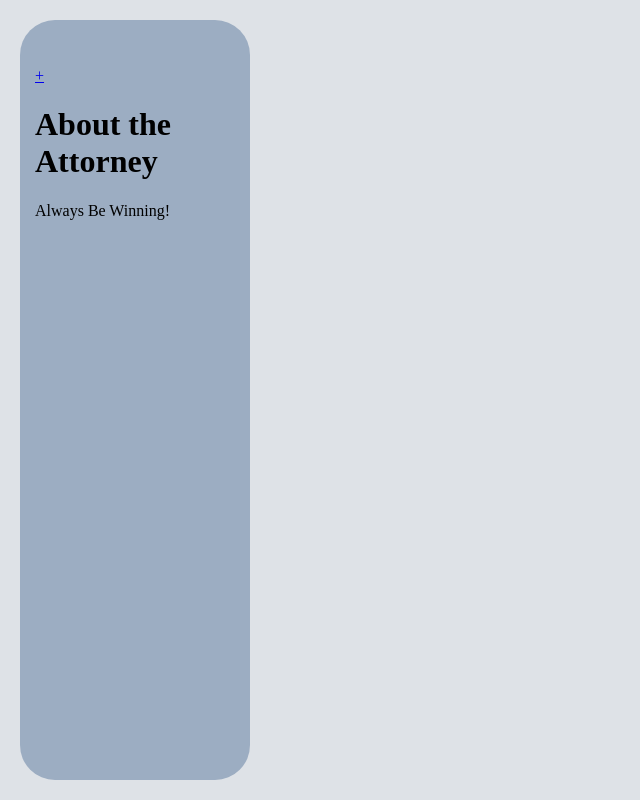
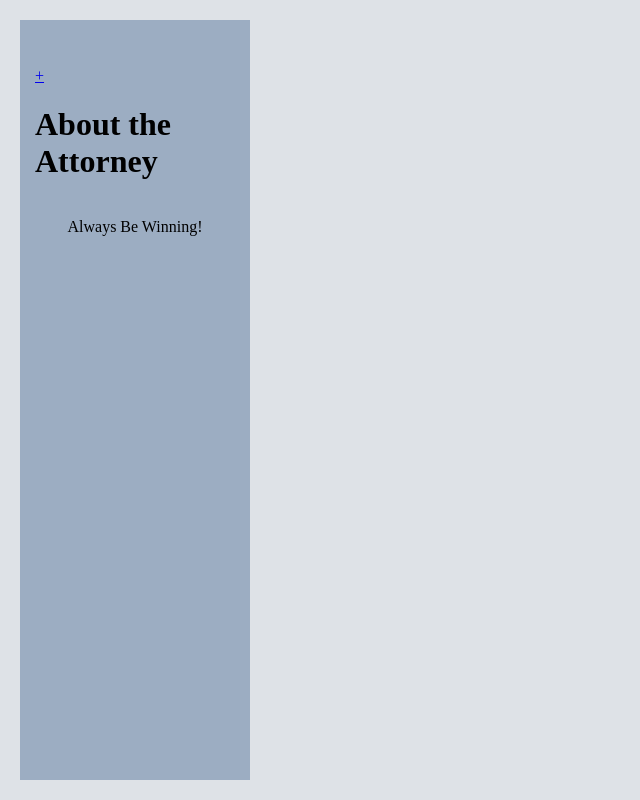
Before and after one commit to matthew-estes/caselawg, a Django app: page /about/ in a window 1280 px wide. Shown: the whole page, without its empty margins (0-640 px from the left). Run offline with Django 5.2, Linux system fonts and the light colour scheme.

Commit message:
initialize content style and add positioning and display

```diff
--- a/main_app/static/css/base.css
+++ b/main_app/static/css/base.css
@@ -16,9 +16,8 @@ body {
   width: 200px;
   margin: 20px;
   padding: 15px;
-   border-radius: 35px;
+  /* border-radius: 35px; */
   background-color: #9cadc2;
-
 }
 
 .sidebar ul {
@@ -32,7 +31,6 @@ body {
   width: 100%;
   margin-bottom: 10px;
 }
-
 
 .case-button {
   display: block;
@@ -58,3 +56,11 @@ body {
 .status-closed {
   background-color: rgb(214, 23, 13);
 }
+
+
+.content {
+    display: flex;
+    flex-direction: column;
+    justify-content: center;
+    align-items: center;
+}
```
Lines whose indentation alone changed are shown as unchanged.
